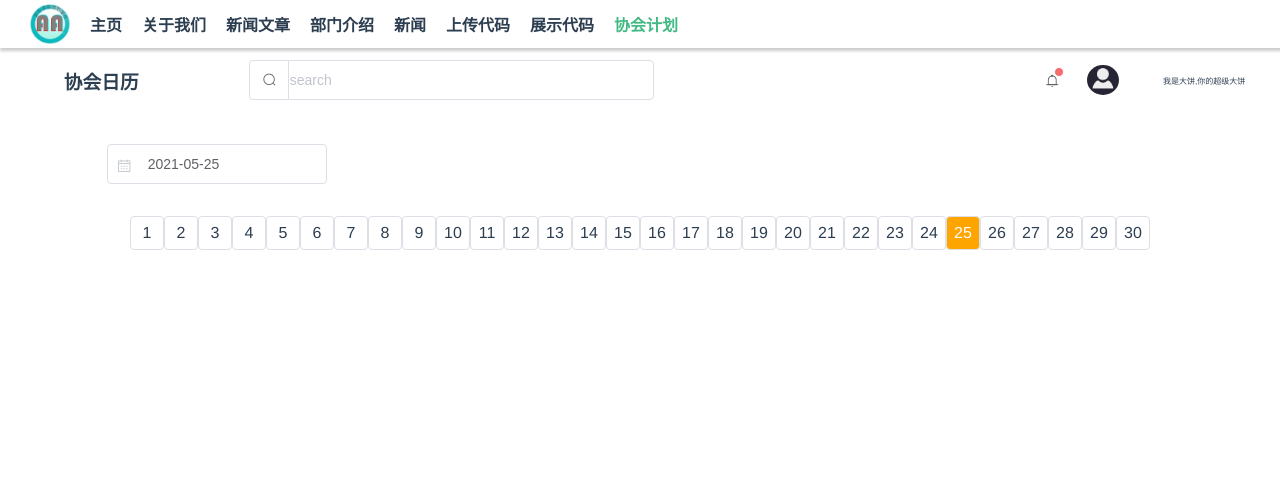
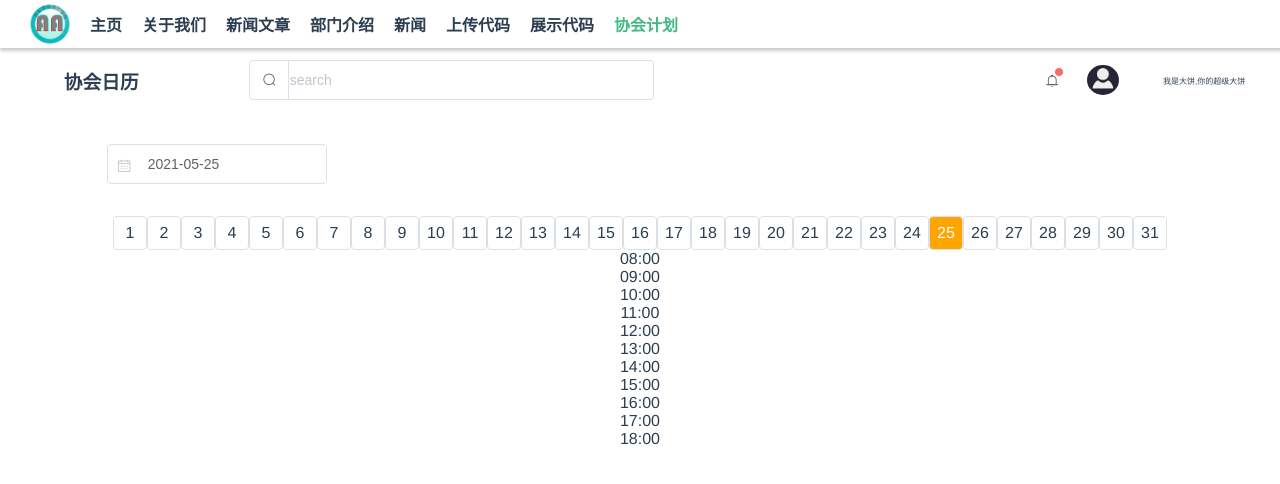
Before and after one commit to whpu-aa/website, a Vue app in the folder FrontEnd/: page /schedule in a window 1280 px wide. Shown: the top 484 px of the page. Built offline with nearby package versions, Linux system fonts and the light colour scheme.

Commit message:
增加小时侧栏

```diff
--- a/FrontEnd/src/views/schedule.vue
+++ b/FrontEnd/src/views/schedule.vue
@@ -40,7 +40,11 @@
       </div>
     </div>
     <div class="main">
-      <div class="hour-column"></div>
+      <div class="hour-column">
+        <div class="hour-column-box" :key="each" v-for="each in hourArr">
+          {{ each }}
+        </div>
+      </div>
     </div>
   </div>
 </template>
@@ -53,7 +57,11 @@ export default {
       searchData: "",
       avaterUrl: require("../assets/avater1.png"),
       bellBadge: false,
-      dateArray: Array.from({ length: 30 }, (_, index) => index + 1),
+      dateArray: Array.from({ length: 31 }, (_, index) => index + 1),
+      hourArr: Array.from({ length: 11 }, (_, index) => {
+        let hour = index + 8;
+        return hour < 10 ? "0" + hour + ":00" : hour + ":00";
+      }),
     };
   },
   methods: {
@@ -90,6 +98,10 @@ export default {
   display: flex;
   align-items: center;
   margin-bottom: 2rem;
+}
+.main {
+  position: relative;
+  background-color: linear-gradient(25deg, #d33535, #ce796a, #baaea3, #86dfdf);
 }
 .bell >>> .el-button {
   background: none;
```
